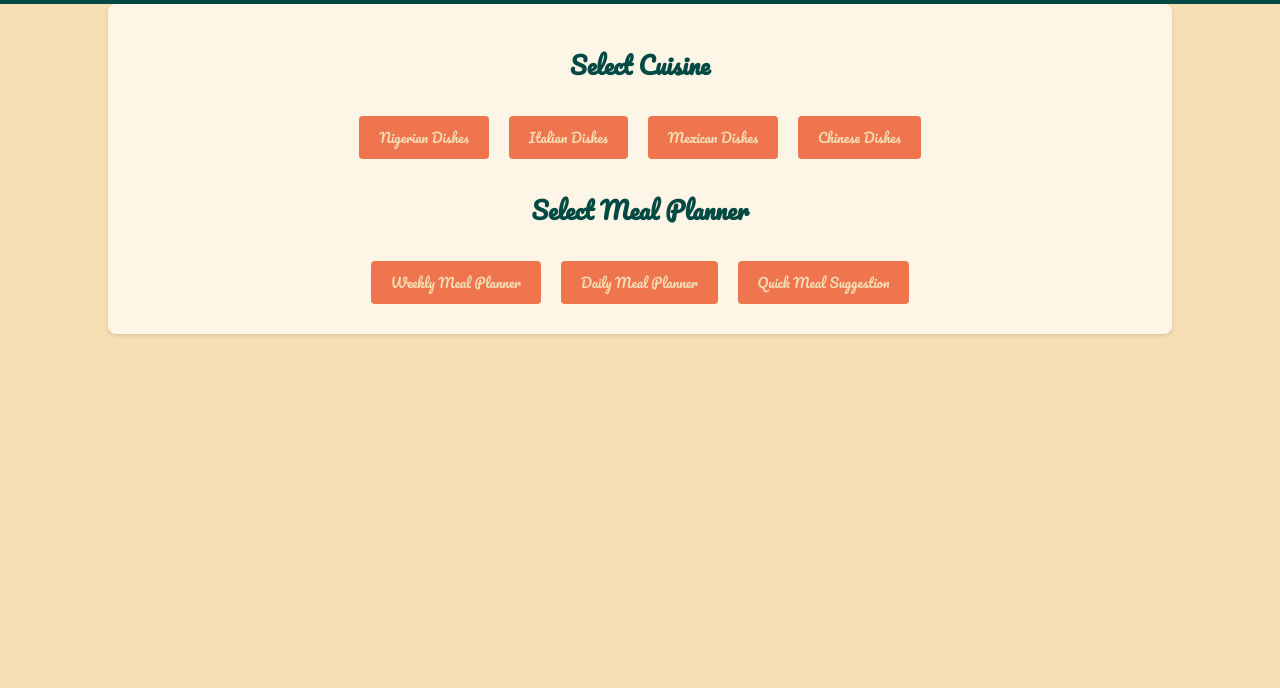
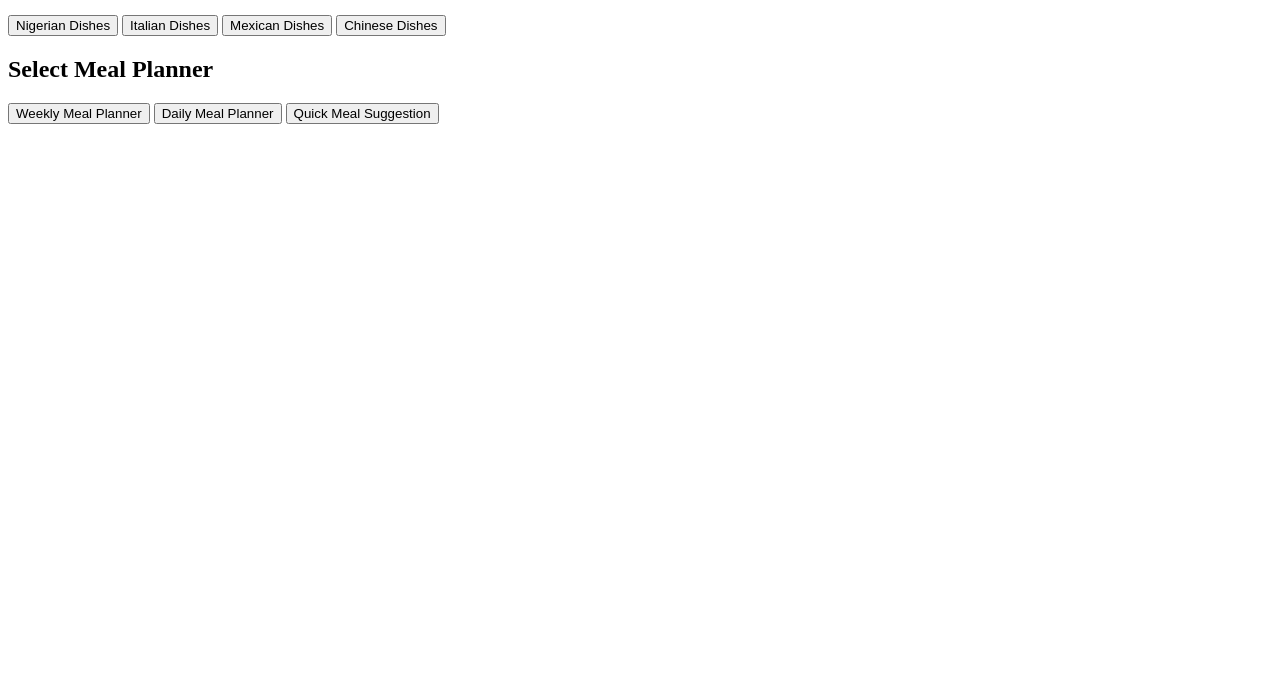
Before and after one commit to Daniel-Cyprain/Fitflexx, a plain HTML site: page plan.html in a window 1280 px wide. Shown: the part 112-800 px from the top of the page. Drawn offline with nearby package versions, Linux system fonts and the light colour scheme.

Commit message:
Update plan.html

```diff
--- a/plan.html
+++ b/plan.html
@@ -4,7 +4,7 @@
     <meta charset="UTF-8">
     <meta name="viewport" content="width=device-width, initial-scale=1.0">
     <title>Meal Planner</title>
-    <link rel="stylesheet" href="Plan.css">
+    <link rel="stylesheet" href="Pla.css">
     <link href="https://fonts.googleapis.com/css2?family=Pacifico&display=swap" rel="stylesheet">
 </head>
 <body>
```
